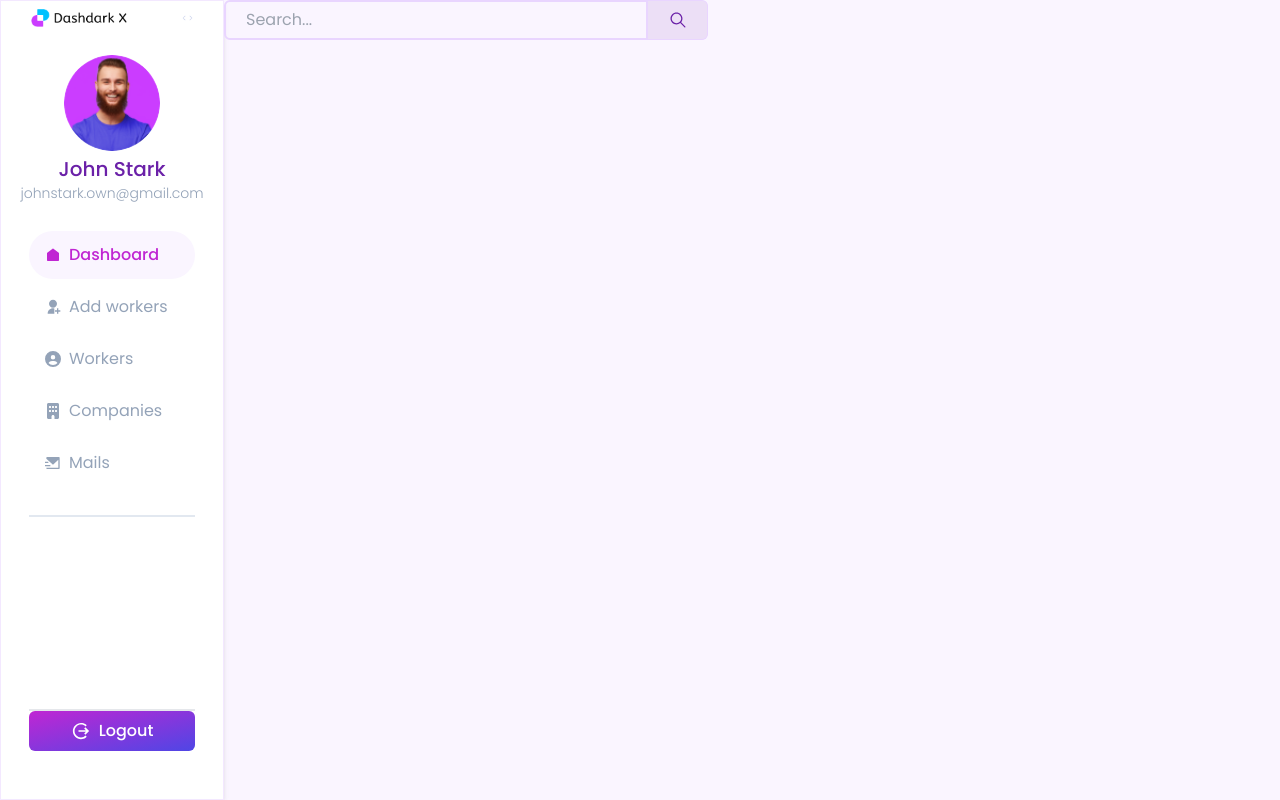
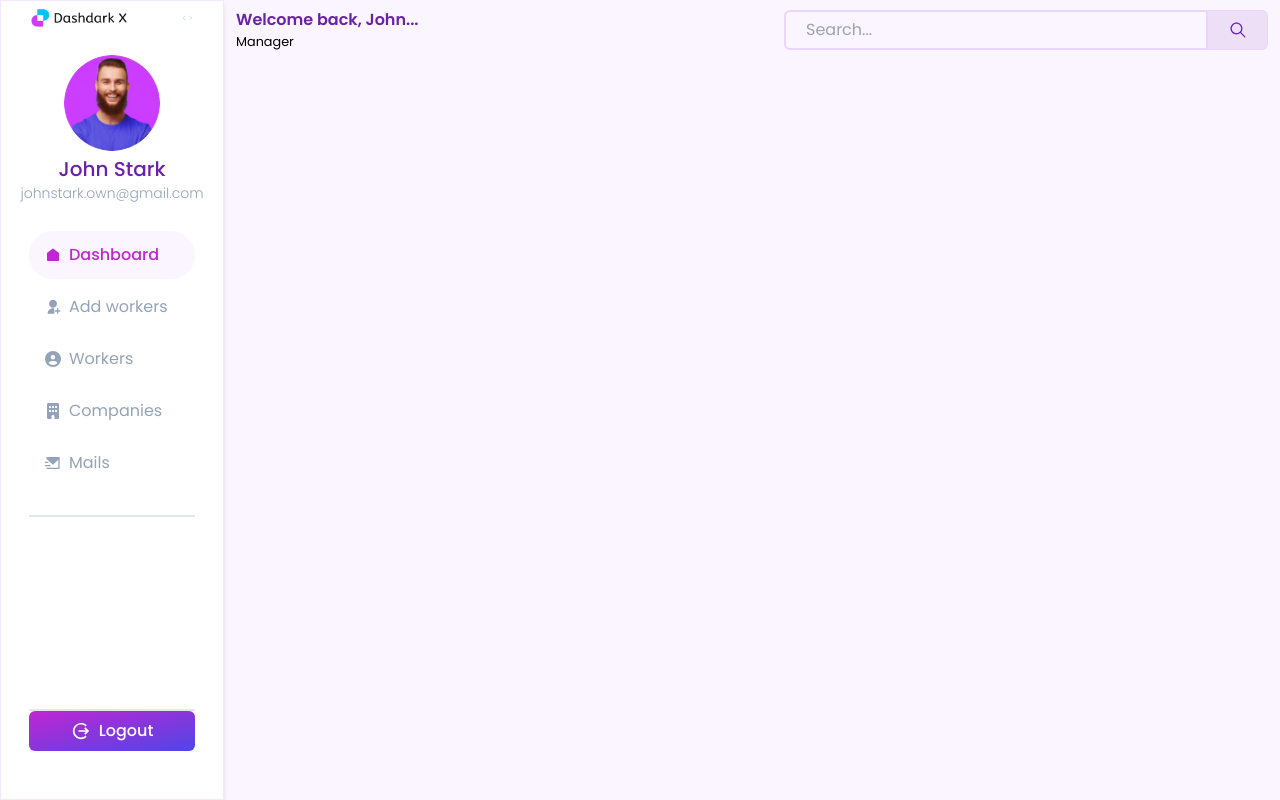
Before and after one commit to Sombhu2022/deteex-client, a React (Vite) app: page / in a window 1280 px wide. Built offline with nearby package versions, Linux system fonts and the light colour scheme; the HTML template or start-up script is replaced by a standard one.

Commit message:
Sidebar & setup done

```diff
--- a/src/Layouts/DashboardLayout.jsx
+++ b/src/Layouts/DashboardLayout.jsx
@@ -6,7 +6,7 @@ const DashboardLayout = () => {
     return (
         <section className="max-h-screen min-h-screen min-w-full max-w-full bg-purple-50 flex flex-row">
             <Sidebar />
-            <main>
+            <main className="w-full">
                 <Outlet />
             </main>
         </section>
--- a/src/Pages/Dashboard.jsx
+++ b/src/Pages/Dashboard.jsx
@@ -3,9 +3,17 @@ import Searchbar from "../Components/Searchbar";
 
 const Dashboard = () => {
     return (
-        <div>
-            <Searchbar />
-        </div>
+        <section id="dashboard" className="w-full px-3 py-2">
+            <header className="flex items-center justify-between flex-row">
+                <div className="userDetails flex items-start flex-col">
+                    <h1 className="text-purple-800 font-semibold">
+                        Welcome back, John...
+                    </h1>
+                    <small>Manager</small>
+                </div>
+                <Searchbar />
+            </header>
+        </section>
     );
 };
 
```
